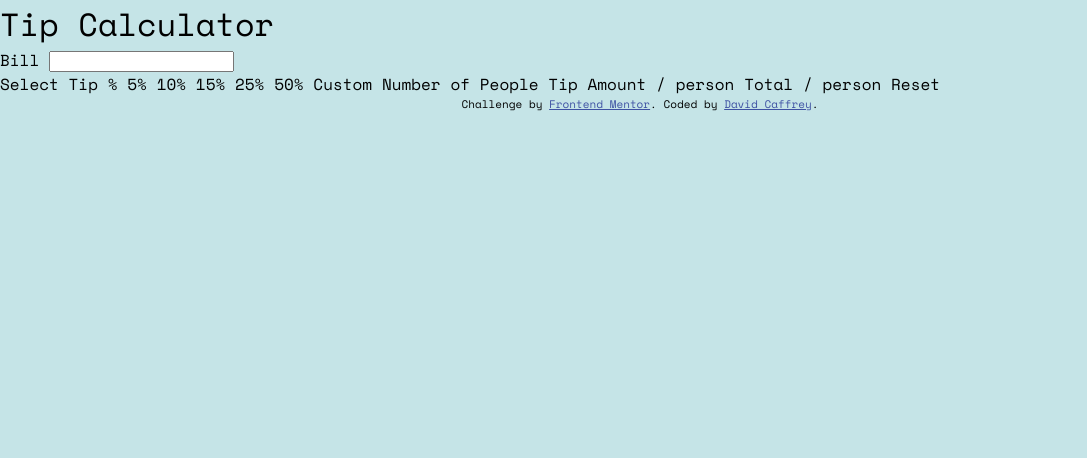
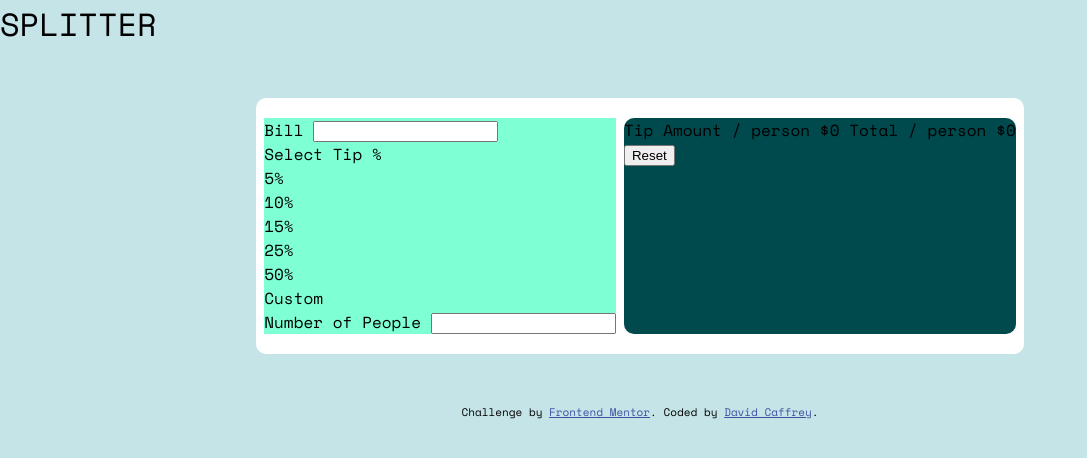
Before and after one commit to DavidCaffrey/tip-calculator-app, a plain HTML site: page index.html in a window 1280 px wide. Shown: the whole page, without its empty margins (0-1087 px from the left). Drawn offline with nearby package versions, Linux system fonts and the light colour scheme.

Commit message:
very basic html and css layout,style

```diff
--- a/index.html
+++ b/index.html
@@ -1,48 +1,64 @@
 <!DOCTYPE html>
 <html lang="en">
   <head>
-  <meta charset="UTF-8">
-  <meta name="viewport" content="width=device-width, initial-scale=1.0"> <!-- displays site properly based on user's device -->
+    <meta charset="UTF-8" />
+    <meta name="viewport" content="width=device-width, initial-scale=1.0" />
+    <!-- displays site properly based on user's device -->
 
-  <link rel="icon" type="image/png" sizes="32x32" href="./images/favicon-32x32.png">
-  <link rel="stylesheet" href="style.css">
+    <link
+      rel="icon"
+      type="image/png"
+      sizes="32x32"
+      href="./images/favicon-32x32.png"
+    />
+    <link rel="stylesheet" href="style.css" />
     <title>Frontend Mentor | Tip calculator app</title>
-
   </head>
   <body>
-  <h1>Tip Calculator</h1>
+    <h1>SPLITTER</h1>
     <div class="calculator">
-    <div class="input-side">
+      <section class="input-side">
+        <div class="grid-item-input">
           <label for="input-amount">Bill</label>
-      <input type="number" name="amount" id="input-amount">
-      <label></label>
+          <input type="number" name="amount" id="input-amount" />
         </div>
-    <div class="ouput-side"></div>
+        <div class="grid-item-input">
+          <label for="tip-amount">Select Tip %</label>
+          <div class="percent-container" id="tip-amount">
+            <div>5%</div>
+            <div>10%</div>
+            <div>15%</div>
+            <div>25%</div>
+            <div>50%</div>
+            <div>Custom</div>
+          </div>
+        </div>
+        <div class="grid-item-input">
+          <label for="number-of-people">Number of People</label>
+          <input type="number" name="" id="number-of-people" />
+        </div>
+      </section>
+      <section class="output-side">
+        <div class="grid-item-output tip-output">
+          <span class="output-label">Tip Amount</span>
+          <span class="output-label">/ person</span>
+          <span class="output-result">$0</span>
+          <span class="output-label">Total</span>
+          <span class="output-label">/ person</span>
+          <span class="output-result">$0</span>
+        </div>
+        <div class="grid-item-output reset-container">
+          <button type="reset" class="reset-button">Reset</button>
+        </div>
+      </section>
+
     </div>
 
-
-
-  Select Tip %
-  5%
-  10%
-  15%
-  25%
-  50%
-  Custom
-
-  Number of People
-
-  Tip Amount
-  / person
-
-  Total
-  / person
-
-  Reset
-
     <div class="attribution">
-    Challenge by <a href="https://www.frontendmentor.io?ref=challenge" target="_blank">Frontend Mentor</a>.
-    Coded by <a href="#">David Caffrey</a>.
+      Challenge by
+      <a href="https://www.frontendmentor.io?ref=challenge" target="_blank"
+        >Frontend Mentor</a
+      >. Coded by <a href="#">David Caffrey</a>.
     </div>
   </body>
 </html>
--- a/style.css
+++ b/style.css
@@ -30,16 +30,35 @@ html {
 - Grayish cyan: hsl(184, 14%, 56%)
 - Light grayish cyan: hsl(185, 41%, 84%)
 - Very light grayish cyan: hsl(189, 41%, 97%)
+- Strong cyan: hsl(172, 67%, 45%)
 /* /*   */
 
 :root{
 --main-bg-color:hsl(185, 41%, 84%);
 --main-white-color:hsl(0, 0%, 100%);
+--main-v-dark-cyan:hsl(183, 100%, 15%);
 }
 body {
   font-family: "Space Mono", monospace;
   background-color: var(--main-bg-color);
 
+}
+.calculator{
+  background-color: var(--main-white-color);
+  width: 60%;
+  margin: 50px auto;
+  padding: 20px 0;
+  border-radius: 10px;
+  display: flex;
+  justify-content:space-evenly;
+}
+
+.input-side{
+  background-color: aquamarine;
+}
+.output-side{
+  background-color:var(--main-v-dark-cyan);
+  border-radius: 10px;
 }
 .attribution {
   font-size: 11px;
```
Lines whose indentation alone changed are shown as unchanged.
